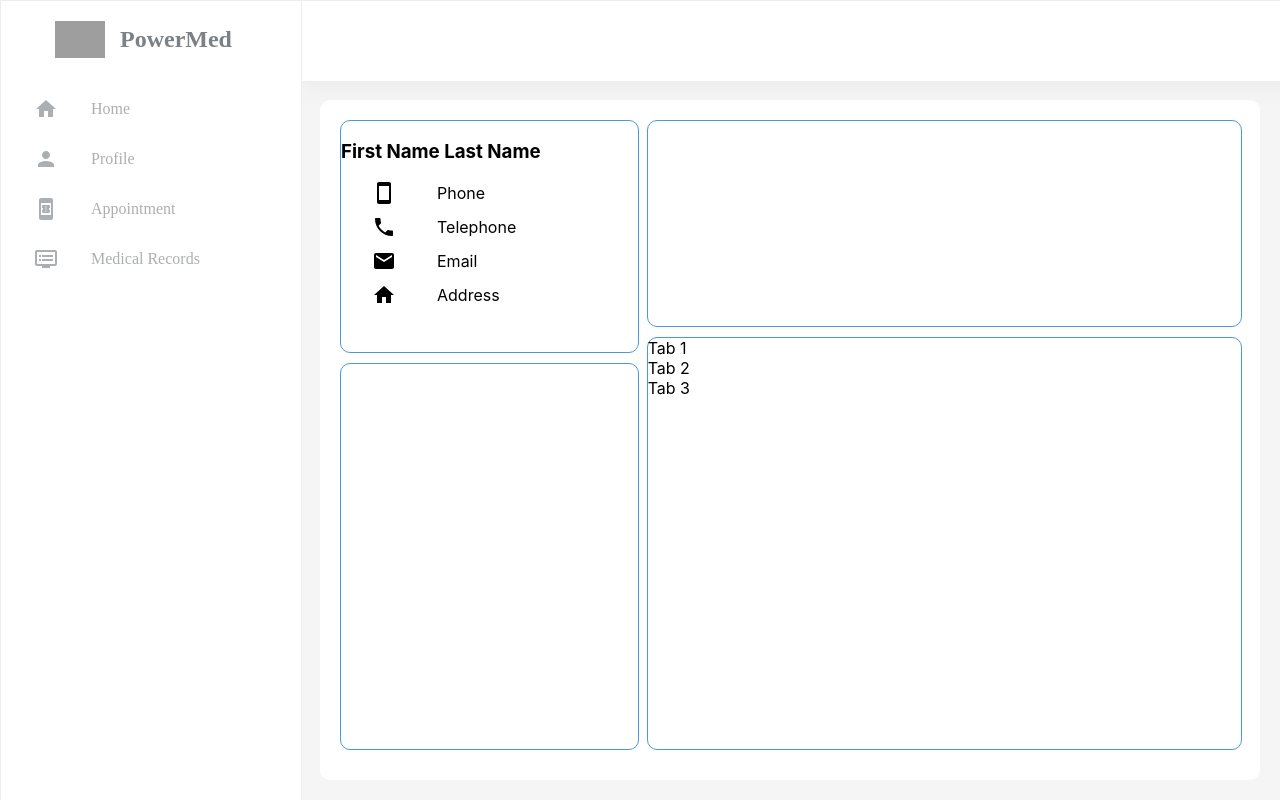
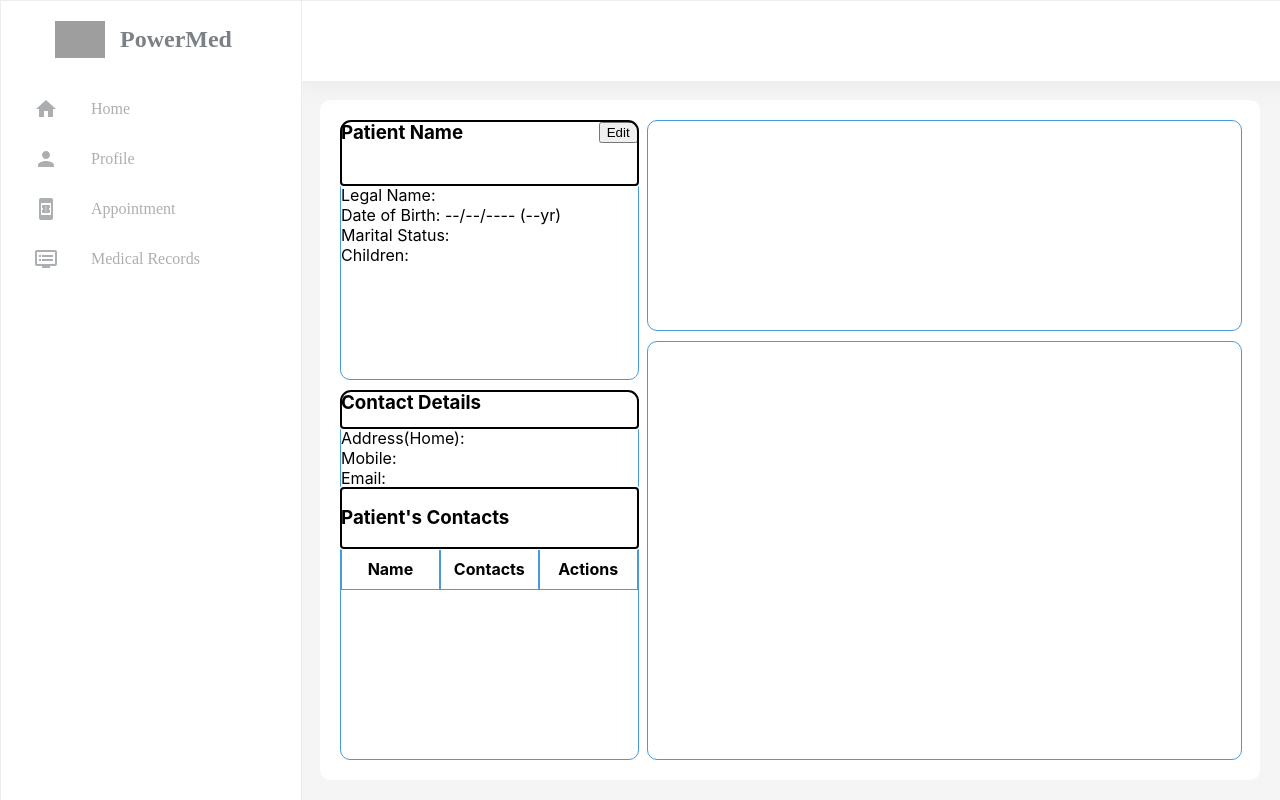
Before and after one commit to RheaRizz/Power_Pat_Girls, a React (Create React App) app in the folder patient-dashboard/: page / in a window 1280 px wide. Built offline with nearby package versions, Linux system fonts and the light colour scheme; grey boxes are pictures that could not be loaded.

Commit message:
patient-dashboard, user-profile (finalized layout, draft contents)

```diff
--- a/patient-dashboard/src/App.js
+++ b/patient-dashboard/src/App.js
@@ -2,7 +2,7 @@
 import './App.css';
 import Header from './components/header/header';
 import Sidebar from './components/sidebar/sidebar'
-import Home from './components/dashboard-home-page/home';
+//import Home from './components/dashboard-home-page/home';
 import UserProfile from './components/user-profile/user-profile';
 
 function App() {
--- a/patient-dashboard/src/components/user-profile/user-profile.css
+++ b/patient-dashboard/src/components/user-profile/user-profile.css
@@ -19,23 +19,77 @@
   margin-right: 10px;
 }
 
-.patient-contact,
-.patient-info {
+.container-header {
+  flex: 1;
+  display: flex;
+  flex-direction: column;
+  margin-right: 10px;
+  outline: auto;
+  border-top-left-radius: 10px;
+  border-top-right-radius: 10px;
+  width: 100%;
+}
+
+.patient-info .container-header {
+  height: 25%;
+}
+
+.patient-contact .container-header {
+  height: 10%;
+}
+
+.patient-container-header {
+  flex: 1;
+  display: flex;
+  flex-direction: column;
+  outline: auto;
+  height: 10%;
+}
+
+.header-content {
+  display: flex;
+  justify-content: space-between;
+  align-items: center;
+}
+
+.header-content h3 {
+  margin: 0; /* Remove default margin */
+}
+
+.header-content button {
+  margin-left: 10px; /* Adjust spacing between h3 and button */
+}
+
+.patient-info,
+.patient-contact {
   border-radius: 10px;
   border: 1px solid #479ade;
   margin-right: 10px;
-  margin-bottom: 10px; /* Adjust margin as needed */
+}
+
+.patient-info {
+  height: 70%;
+  width: 100%; /* Use 100% width to fill the available space */
+  margin-bottom: 10px;
 }
 
 .patient-contact {
-  height: 60%;
+  height: 100%;
   width: 100%; /* Use 100% width to fill the available space */
 }
 
-.patient-info {
-  color: black;
-  height: 100%;
-  width: 100%; /* Use 100% width to fill the available space */
+.contact-table {
+  display: flex;
+  flex-direction: row;
+}
+
+.name-column,
+.contact-column,
+.actions {
+  flex: 1;
+  border: 1px solid #479ade; /* Add border for visualization */
+  padding: 10px; /* Add padding as needed */
+  text-align: center; /* Center the text within each column */
 }
 
 .information-column {
@@ -51,34 +105,17 @@
   background-color: #ffffff;
   border: 1px solid #479ade;
   width: 100%; /* Use 100% width to fill the available space */
-  margin-bottom: 10px;
 }
 
 .general-info-row {
   height: 50%;
   width: 100%;
+  margin-bottom: 10px;
 }
 
 .appointment-row {
   height: 100%; /* Adjust height as needed */
   width: 100%;
-}
-
-.contact-details {
-  list-style-type: none;
-  padding: 0;
-  display: flex;
-  flex-direction: column;
-}
-
-.contact-details .row {
-  display: flex;
-  align-items: center;
-  margin-bottom: 10px;
-}
-
-.contact-details #icon {
-  margin-right: 10px;
 }
 
 /* Media query for small screens */
--- a/patient-dashboard/src/components/user-profile/user-profile.js
+++ b/patient-dashboard/src/components/user-profile/user-profile.js
@@ -1,28 +1,46 @@
 import React from 'react';
 import './user-profile.css';
-import { ContactDetails } from './user-contact-details';
+//import { ContactDetails } from './user-contact-details';
 
 function UserProfile() {
   return (
     <div className="user-profile">
       <div className="profile-column">
+        <div className='patient-info'>
+          <div className='container-header'>
+            <div className='header-content'>
+              <h3>Patient Name</h3>
+              <button>Edit</button>
+            </div>
+          </div>
+          <div>Legal Name: </div>
+          <div>Date of Birth: --/--/---- (--yr)</div>
+          <div>Marital Status: </div>
+          <div>Children: </div>
+        </div>
         <div className='patient-contact'>
-          <div className='text-area'>
-            <h3>First Name Last Name</h3>
-            <ul className='contact-details'>
-              {ContactDetails.map((val, key) => (
-                <li key={key} className='row'>
-                  <div id='icon'>{val.icon}</div>
-                  <div id='title'>{val.title}</div>
-                </li>
-              ))}
-            </ul>
+          <div className='container-header'>
+            <div className='header-content'>
+              <h3>Contact Details</h3>
+            </div>
           </div>
-        </div>
-        <div className='patient-info'>
-          <div className='header-box'>
-            <div className='header-text'>
-              {/* Your patient info content goes here */}
+          <div>Address(Home): </div>
+          <div>Mobile: </div>
+          <div>Email: </div>
+          <div className='patient-other-contact'>
+            <div className='patient-container-header'>
+              <h3>Patient's Contacts</h3>
+            </div>
+            <div className='contact-table'>
+              <div className='name-column'>
+                <strong>Name</strong>
+              </div>
+              <div className='contact-column'>
+                <strong>Contacts</strong>
+              </div>
+              <div className='actions'>
+                <strong>Actions</strong>
+              </div>
             </div>
           </div>
         </div>
@@ -31,11 +49,7 @@ function UserProfile() {
         <div className='general-info-row'></div>
         <div className='appointment-row'>
           <div className='appoint-row-header'>
-            <div className='header-tabs'>
-              <div className='tabs'>Tab 1</div>
-              <div className='tabs'>Tab 2</div>
-              <div className='tabs'>Tab 3</div>
-            </div>
+
           </div>
         </div>
       </div>
```
